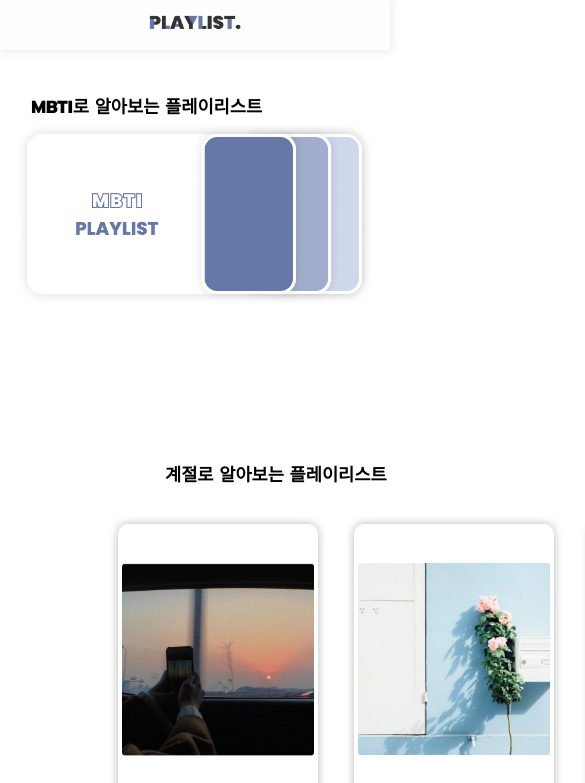
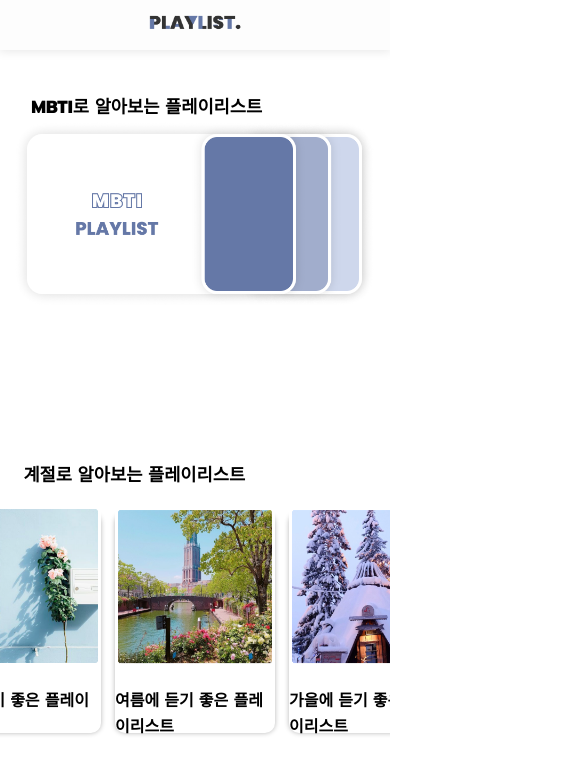
Before and after one commit to MGCWingcombo/Playlist_Client, a React (Create React App) app: page / in a window 390 px wide. Shown: the top 783 px of the page, 585 px wide, since content can reach past the window. Built offline with nearby package versions, Linux system fonts and the light colour scheme.

Commit message:
스타일 코드 수정과 반응형 진행중

```diff
--- a/src/Pages/Main/M_Card/Style.js
+++ b/src/Pages/Main/M_Card/Style.js
@@ -1,12 +1,16 @@
 import styled from "styled-components";
-
+import device from "../../../styleds/GlobalStyle";
 export const Card = styled.div`
   width: 275px;
   height: 310px;
   border-radius: 10px;
-  margin-left: 10px;
   box-shadow: 0px 0px 10px #b6b6b6;
-  margin: 18px;
+  margin: 18px 50px;
+  display: flex;
+  flex-direction: column;
+  justify-content: center;
+  align-items: center;
+
   p {
     font-family: "Prompt";
     font-size: 1rem;
@@ -17,14 +21,32 @@ export const Card = styled.div`
     justify-content: center;
     padding-top: 5px;
   }
+  @media ${device.mobile} {
+    width: 250px;
+    height: 220px;
+    box-shadow: 0px 0px 5px #b6b6b6;
+    margin: 7px;
+  }
 `;
 
 export const Img = styled.div`
-  display: flex;
+  /* display: flex;
   justify-content: center;
-  padding-top: 35px;
+  align-items: center;
+  padding-top: 35px; */
+  width: 200px;
+  height: 200px;
   img {
     width: 200px;
     height: 200px;
   }
+
+  @media ${device.mobile} {
+    width: 160px;
+    height: 160px;
+    img {
+      width: 160px;
+      height: 160px;
+    }
+  }
 `;
--- a/src/Pages/Main/Style.js
+++ b/src/Pages/Main/Style.js
@@ -43,6 +43,9 @@ export const Button = styled.button`
 `;
 
 export const Contents = styled.div`
+  display: flex;
+  flex-direction: column;
+
   padding-top: 12vh;
   p {
     font-family: "Prompt";
@@ -53,7 +56,7 @@ export const Contents = styled.div`
     font-size: 1.5rem;
     font-weight: 700;
     padding-top: 30px;
-    padding-left: 165px;
+    padding-left: 6vw;
   }
   @media ${device.mobile} {
     .subtitle {
@@ -66,8 +69,15 @@ export const Contents = styled.div`
 
 export const Cardlist = styled.div`
   display: flex;
-  margin: 0 100px;
-  justify-content: space-evenly;
+  width: 100%;
+  justify-content: center;
+
+  @media ${device.mobile} {
+    overflow-y: hidden;
+    overflow-x: auto;
+    width: 100%;
+    margin: 0;
+  }
 `;
 
 export const Condition_Contents = styled.div`
```
